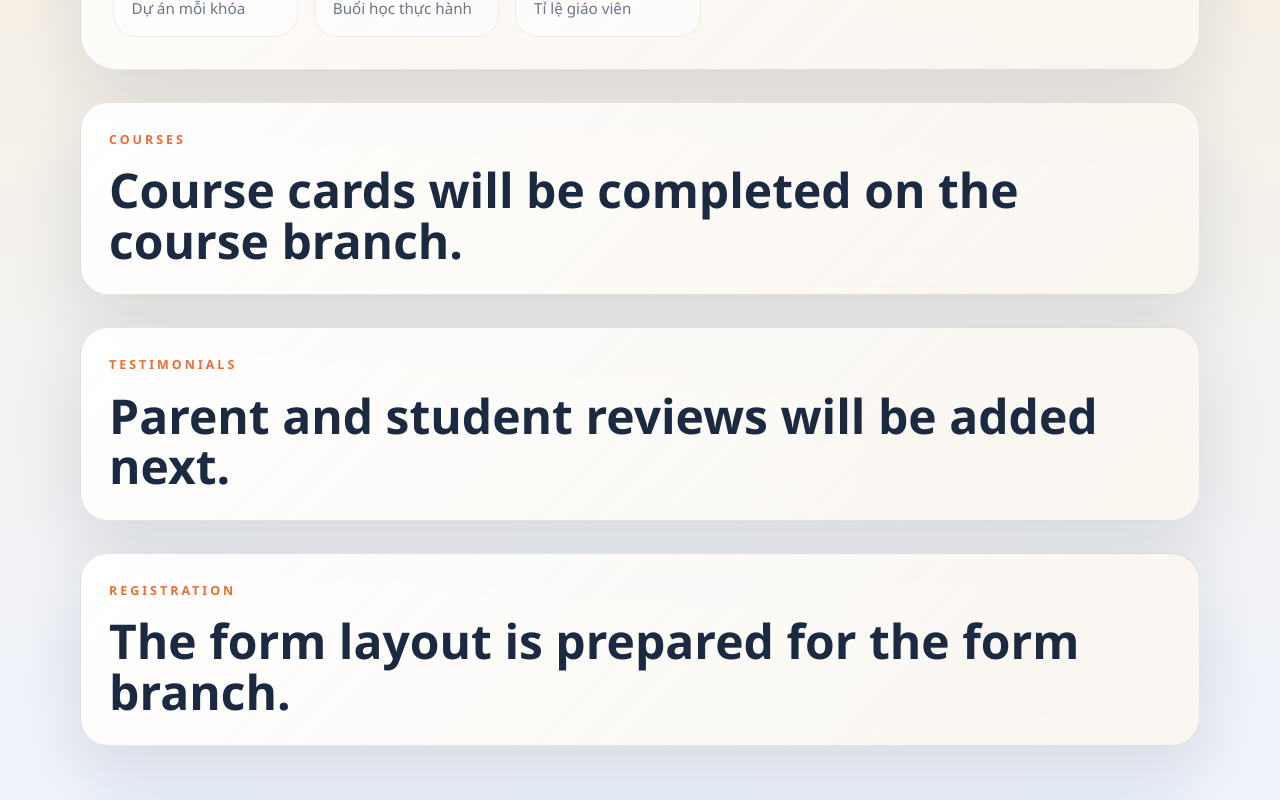
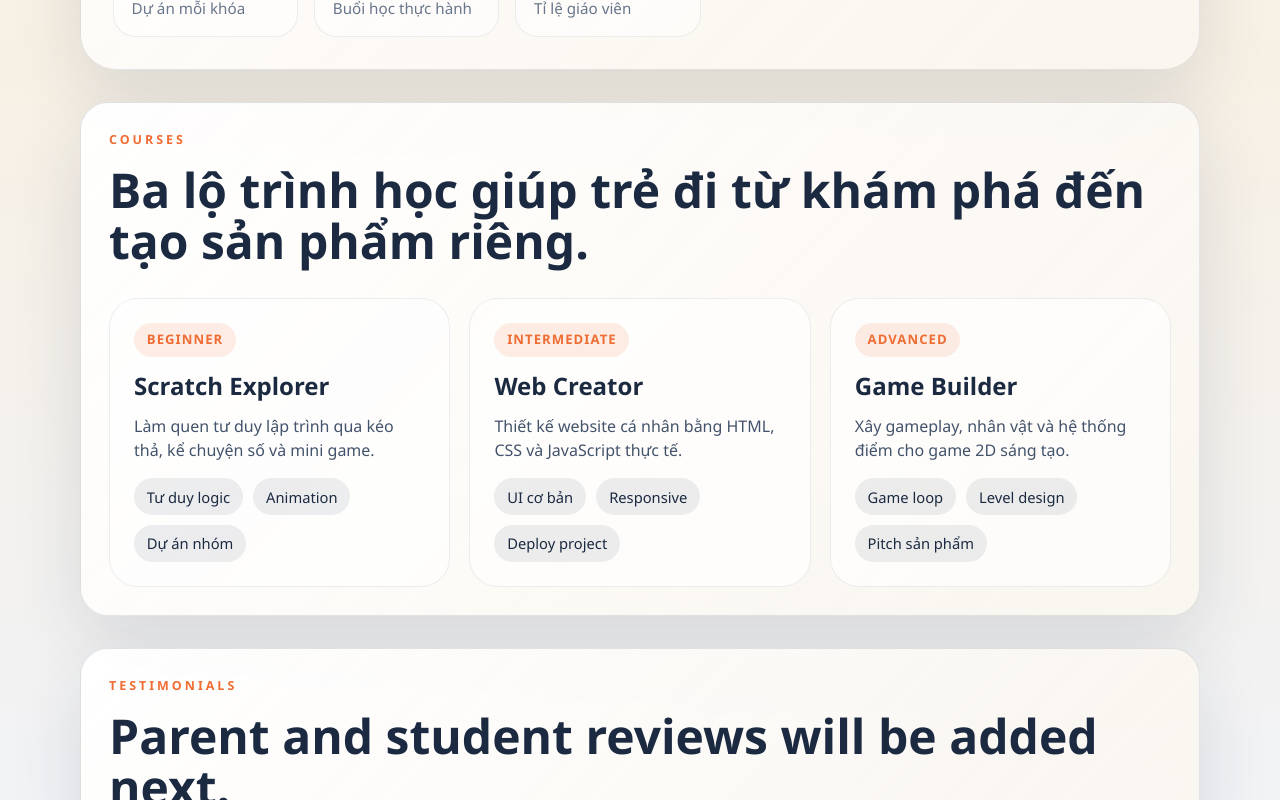
Before and after one commit to channie111105/STEAM, a React (Vite) app: page / in a window 1280 px wide. Shown: the part 805-1605 px from the top of the page. Built offline with nearby package versions, Linux system fonts and the light colour scheme.

Commit message:
feat: add course cards

```diff
--- a/src/App.css
+++ b/src/App.css
@@ -290,6 +290,56 @@ main {
   padding: 1.75rem;
 }
 
+.course-grid {
+  display: grid;
+  grid-template-columns: repeat(3, minmax(0, 1fr));
+  gap: 1.2rem;
+  margin-top: 2rem;
+}
+
+.course-card {
+  display: grid;
+  gap: 1rem;
+  padding: 1.5rem;
+  border-radius: 1.8rem;
+  background: rgb(255 255 255 / 0.58);
+  border: 1px solid rgb(27 42 65 / 0.08);
+}
+
+.course-card h3 {
+  font-size: 1.5rem;
+}
+
+.course-level {
+  display: inline-flex;
+  width: fit-content;
+  padding: 0.45rem 0.8rem;
+  border-radius: 999px;
+  background: rgb(239 108 51 / 0.12);
+  color: var(--accent-strong);
+  font-weight: 700;
+  font-size: 0.82rem;
+  letter-spacing: 0.08em;
+  text-transform: uppercase;
+}
+
+.course-points {
+  display: flex;
+  flex-wrap: wrap;
+  gap: 0.65rem;
+  margin: 0;
+  padding: 0;
+  list-style: none;
+}
+
+.course-points li {
+  padding: 0.45rem 0.8rem;
+  border-radius: 999px;
+  background: rgb(27 42 65 / 0.08);
+  color: var(--ink);
+  font-size: 0.92rem;
+}
+
 @keyframes float-card {
   0%,
   100% {
--- a/src/components/Courses.jsx
+++ b/src/components/Courses.jsx
@@ -1,9 +1,46 @@
+const courseItems = [
+  {
+    title: 'Scratch Explorer',
+    level: 'Beginner',
+    summary: 'Làm quen tư duy lập trình qua kéo thả, kể chuyện số và mini game.',
+    bullets: ['Tư duy logic', 'Animation', 'Dự án nhóm'],
+  },
+  {
+    title: 'Web Creator',
+    level: 'Intermediate',
+    summary: 'Thiết kế website cá nhân bằng HTML, CSS và JavaScript thực tế.',
+    bullets: ['UI cơ bản', 'Responsive', 'Deploy project'],
+  },
+  {
+    title: 'Game Builder',
+    level: 'Advanced',
+    summary: 'Xây gameplay, nhân vật và hệ thống điểm cho game 2D sáng tạo.',
+    bullets: ['Game loop', 'Level design', 'Pitch sản phẩm'],
+  },
+]
+
 export function Courses() {
   return (
     <section className="content-section section-shell" id="courses">
       <div className="section-heading">
         <p className="eyebrow">Courses</p>
-        <h2>Course cards will be completed on the course branch.</h2>
+        <h2>Ba lộ trình học giúp trẻ đi từ khám phá đến tạo sản phẩm riêng.</h2>
+      </div>
+
+      <div className="course-grid">
+        {courseItems.map((course) => (
+          <article className="course-card" key={course.title}>
+            <p className="course-level">{course.level}</p>
+            <h3>{course.title}</h3>
+            <p>{course.summary}</p>
+
+            <ul className="course-points">
+              {course.bullets.map((bullet) => (
+                <li key={bullet}>{bullet}</li>
+              ))}
+            </ul>
+          </article>
+        ))}
       </div>
     </section>
   )
```
